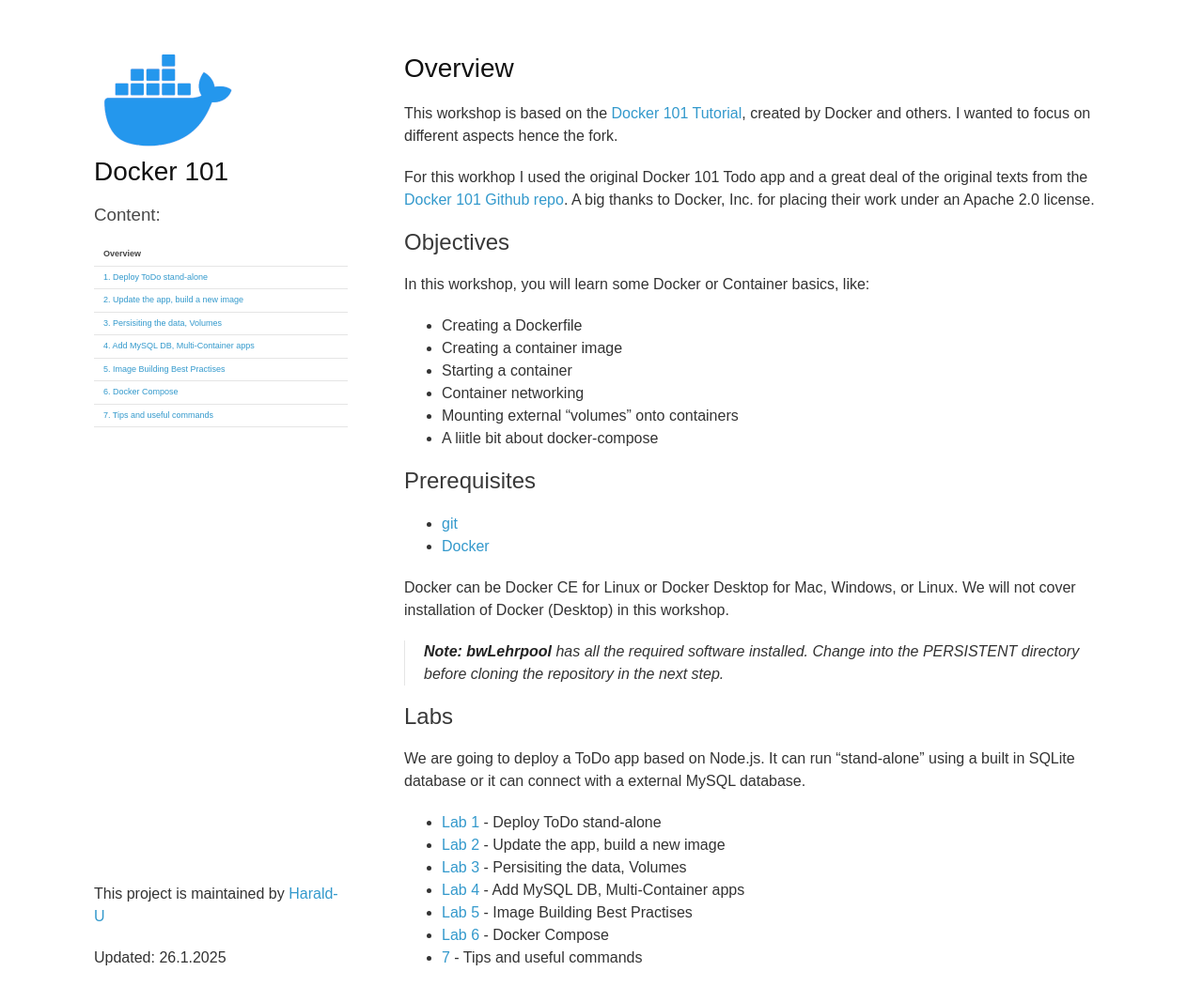
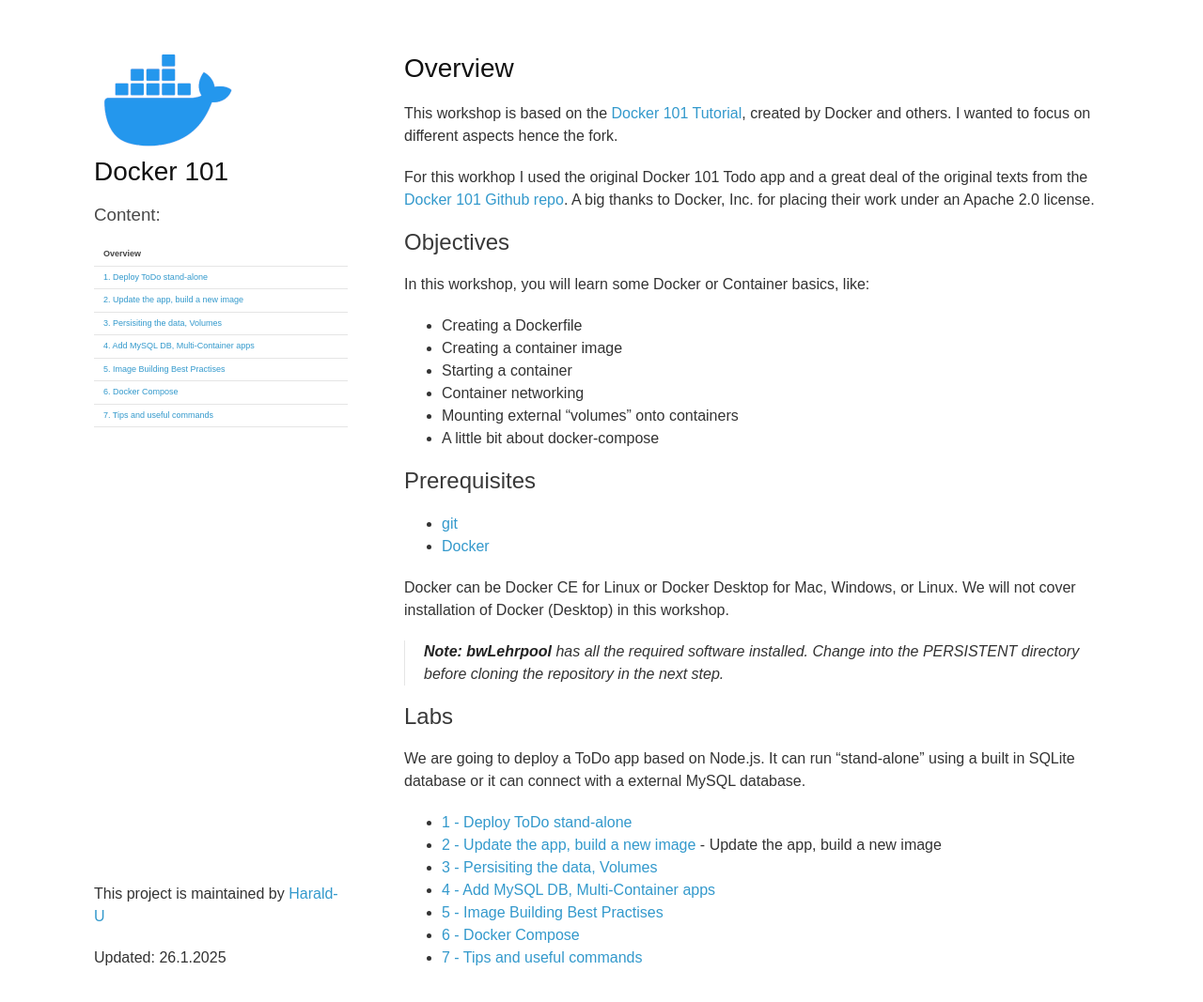
Before and after one commit to Harald-U/docker-101, a Jekyll site: the page built from index.md, in a window 1280 px wide and 1102 px high. Shown: the top 1067 px of the window at 94% size. Built offline with Jekyll 4.4.1, drawn with Linux system fonts in a browser that asks for light colours; the repository's description, which GitHub fills in, is left out.

Commit message:
Update index.md

```diff
--- a/index.md
+++ b/index.md
@@ -16,7 +16,7 @@ In this workshop, you will learn some Docker or Container basics, like:
 * Starting a container
 * Container networking
 * Mounting external "volumes" onto containers
-* A liitle bit about docker-compose
+* A little bit about docker-compose
 
 ## Prerequisites
 
@@ -31,10 +31,10 @@ Docker can be Docker CE for Linux or Docker Desktop for Mac, Windows, or Linux.
 
 We are going to deploy a ToDo app based on Node.js. It can run "stand-alone" using a built in SQLite database or it can connect with a external MySQL database.
 
-- [Lab 1](workshop/lab1.md) - Deploy ToDo stand-alone
-- [Lab 2](workshop/lab2.md) - Update the app, build a new image
-- [Lab 3](workshop/lab3.md) - Persisiting the data, Volumes
-- [Lab 4](workshop/lab4.md) - Add MySQL DB, Multi-Container apps
-- [Lab 5](workshop/lab5.md) - Image Building Best Practises
-- [Lab 6](workshop/lab6.md) - Docker Compose
-- [7](workshop/lab7.md) - Tips and useful commands
+- [1 - Deploy ToDo stand-alone](workshop/lab1.md)
+- [2 - Update the app, build a new image](workshop/lab2.md) - Update the app, build a new image
+- [3 - Persisiting the data, Volumes](workshop/lab3.md)
+- [4 - Add MySQL DB, Multi-Container apps](workshop/lab4.md)
+- [5 - Image Building Best Practises](workshop/lab5.md)
+- [6 - Docker Compose](workshop/lab6.md)
+- [7 - Tips and useful commands](workshop/lab7.md)
```
